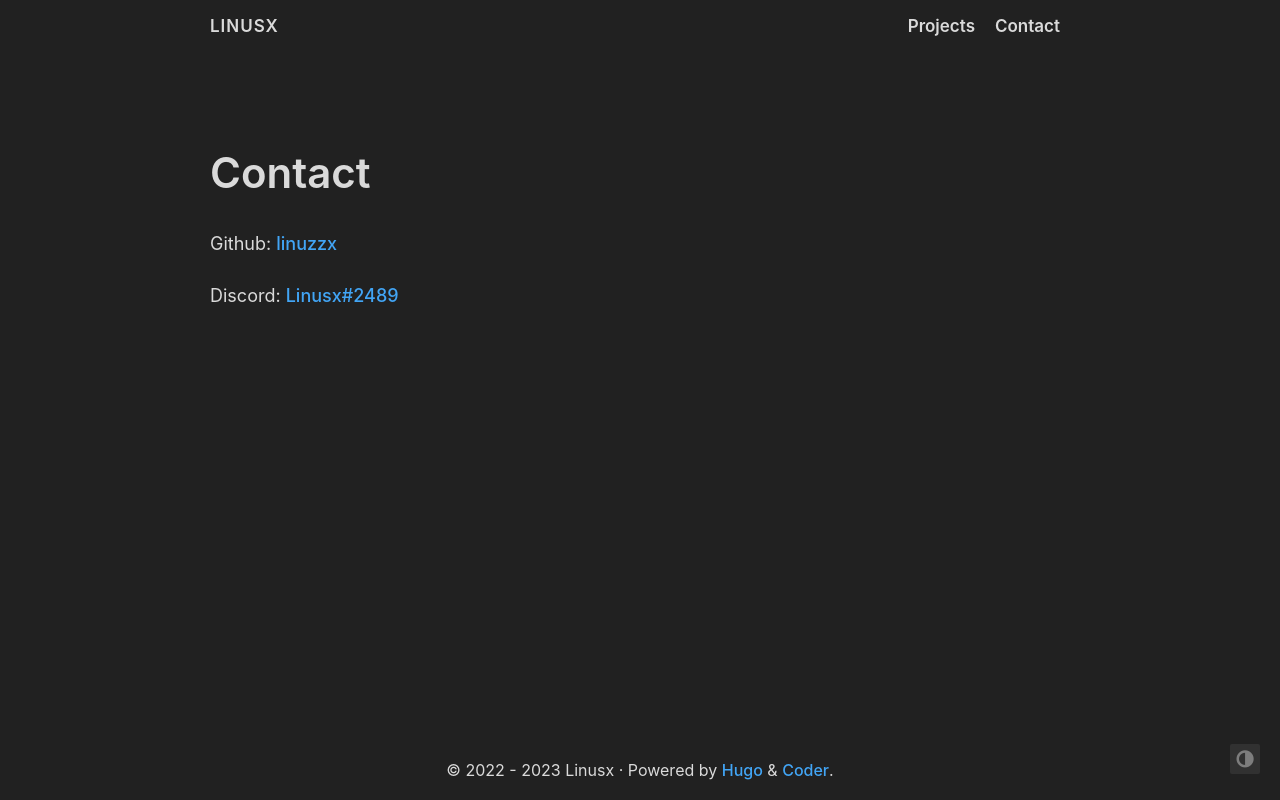
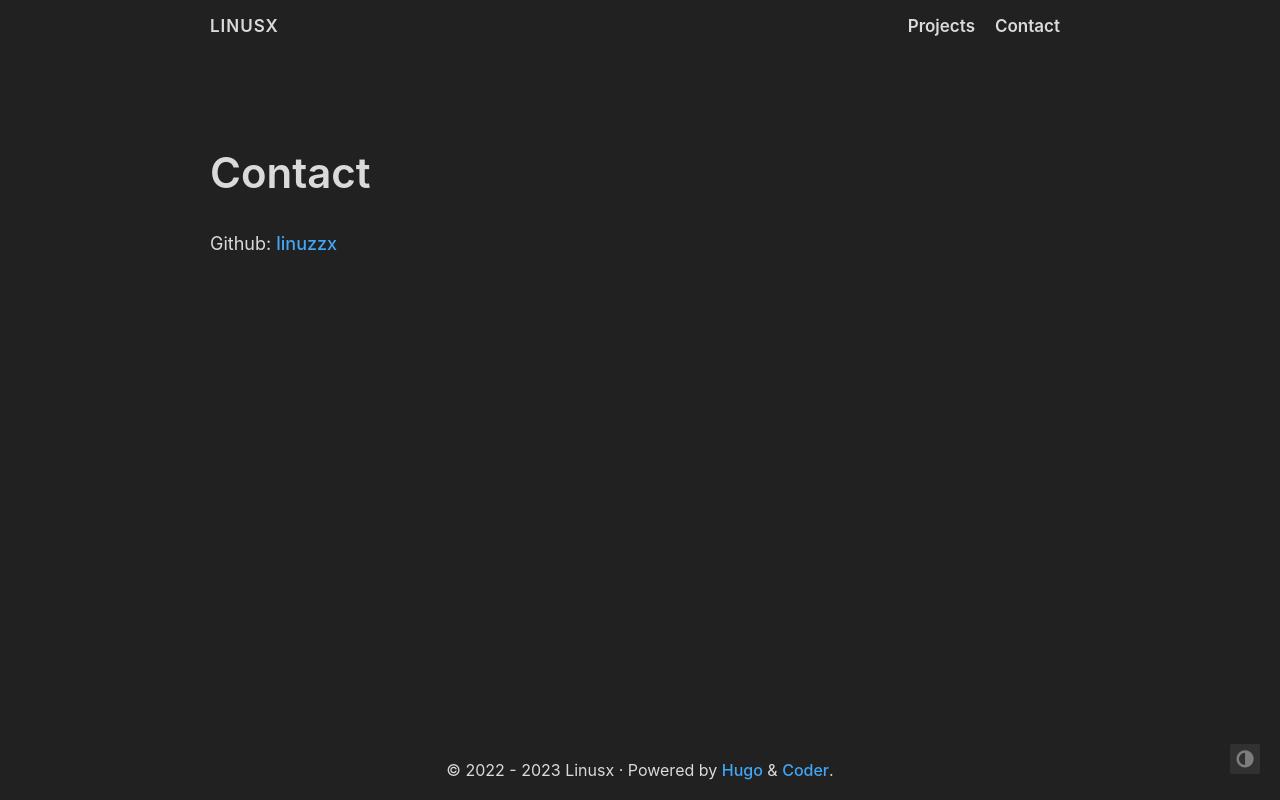
Before and after one commit to linuzzx/linuzzx.github.io, a plain HTML site: page contact/index.html in a window 1280 px wide. Drawn offline with Linux system fonts and the light colour scheme.

Commit message:
Update index.html

```diff
--- a/contact/index.html
+++ b/contact/index.html
@@ -125,7 +125,6 @@ Discord: Linusx#2489" />
     </header>
 
     <p>Github: <a href="https://github.com/linuzzx/linuzzx/issues">linuzzx</a></p>
-<p>Discord: <a href="https://discord.com/users/531070363795456000">Linusx#2489</a></p>
 
   </article>
 </section>
```
